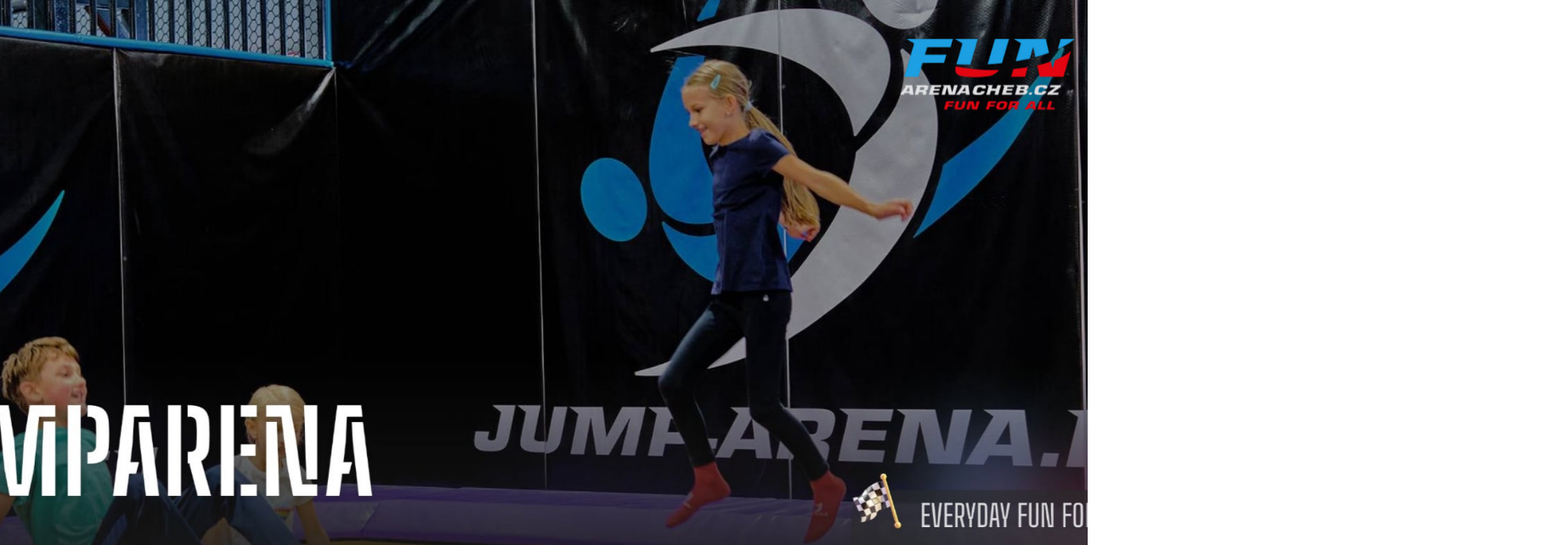
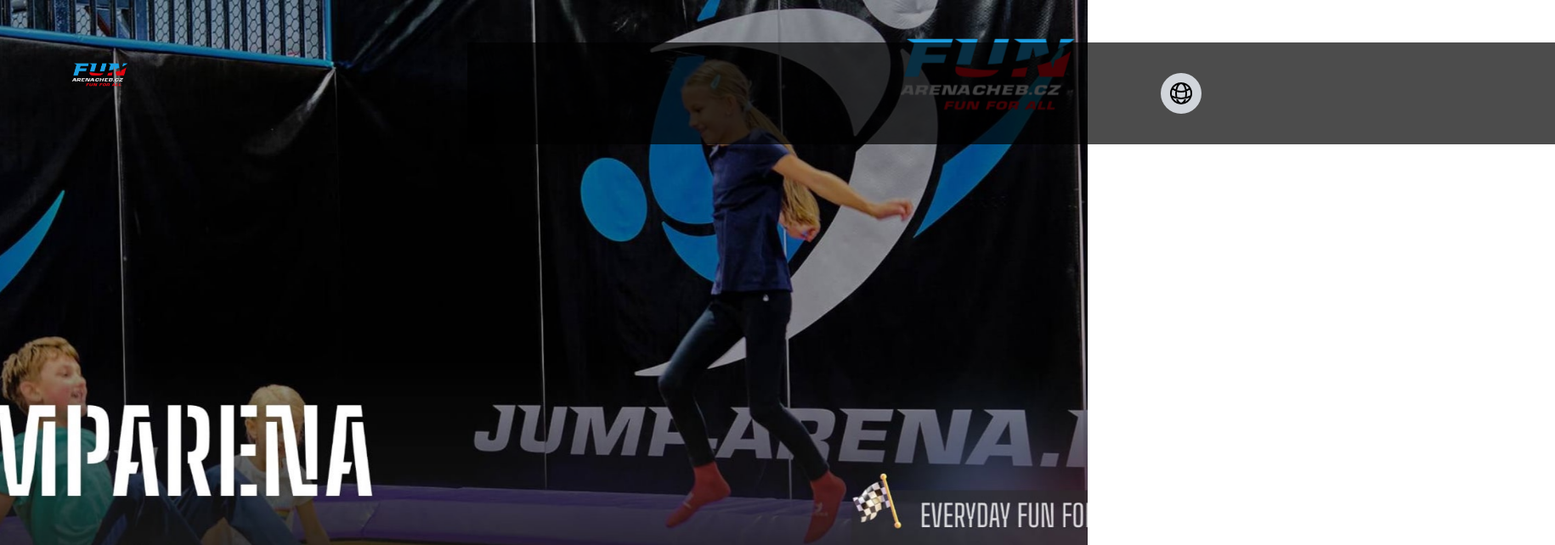
Before and after one commit to nguyentuyetnhi/Tnhi-opendev, a React (Vite) app in the folder react-design/: page / in a window 1280 px wide. Shown: the top 642 px of the page at 85% size, 1830 px wide, since content can reach past the window. Built offline with nearby package versions, Linux system fonts and the light colour scheme.

Commit message:
feat?: navbar section

```diff
--- a/react-design/package.json
+++ b/react-design/package.json
@@ -10,6 +10,7 @@
     "preview": "vite preview"
   },
   "dependencies": {
+    "@heroicons/react": "^2.2.0",
     "lucide-react": "^0.477.0",
     "react": "^19.0.0",
     "react-dom": "^19.0.0",
--- a/react-design/src/App.css
+++ b/react-design/src/App.css
@@ -12,7 +12,34 @@
 .swiper-container {
   width: 100vw;
   height: auto;
+  overflow: hidden;
 }
+
+.navbar {
+  position: absolute;
+  margin-left: 550px;
+  width: 100%;
+  margin-top: 50px;
+  display: flex;
+  z-index: 1000;
+  padding: 10px 20px;
+}
+
+.img-logo {
+  width: 120px;
+  height: 100px;
+  margin-left: -500px;
+}
+
+
+body,
+html {
+  overflow-x: hidden;
+  width: 100%;
+}
+
+
+
 
 
 .entertai {
@@ -37,6 +64,10 @@
   justify-content: center;
   width: 100vw;
   height: auto;
+}
+
+.header {
+  position: relative;
 }
 
 .swiper-slide img {
@@ -327,6 +358,23 @@ h4 {
 
 }
 
+.menu-icon {
+  border-radius: 50%;
+  background-color: #292929;
+  width: 60px;
+  height: 60px;
+  margin-left: 100px;
+
+
+
+}
+
+.global {
+  width: 60px;
+  height: 60px;
+  margin-left: 900px;
+}
+
 h3 {
   font-style: 'Space Grotesk';
 
--- a/react-design/src/App.jsx
+++ b/react-design/src/App.jsx
@@ -2,10 +2,10 @@ import { useState } from 'react'
 import './App.css'
 import Header from "./components/Header.jsx";
 import Registration from "./components/Registration.jsx";
-import Hero from "./components/Navbar.jsx"
+import Navbar from "./components/Navbar.jsx"
 import Entertaiment from "./components/Entertaiment";
 import Attraction from "./components/Attractions"
-import Footer from "./components/Footer"
+import Footer from "./components/Footer";
 import Gif from "./components/Gif"
 
 function App() {
@@ -13,9 +13,9 @@ function App() {
 
   return (
     <>
-      <Header />
-
-      <div className="container">
+      <Navbar />
+      <div className="relative container">
+        <Header />
         <Registration />
 
         < Entertaiment />
--- a/react-design/src/components/Header.jsx
+++ b/react-design/src/components/Header.jsx
@@ -8,7 +8,7 @@ const Header = () => {
     const [menuOpen, setMenuOpen] = useState(false);
 
     return (
-        <header className="w-full">
+        <header className=" header w-full">
             <Slideshow />
 
             <div className="relative inline-block">
--- a/react-design/src/components/Navbar.jsx
+++ b/react-design/src/components/Navbar.jsx
@@ -1,17 +1,34 @@
 import { useState } from "react";
 import { Menu, X } from "lucide-react";
+import footer from "../assets/footer.png";
+import { GlobeAltIcon } from "@heroicons/react/24/outline";
 
 const Navbar = () => {
     const [menuOpen, setMenuOpen] = useState(false);
 
     return (
-        <div className="absolute top-10 right-10 w-auto bg-black bg-opacity-50 text-white px-6 py-4 flex items-center justify-between z-50 rounded-lg">
-            <button className="md:hidden" onClick={() => setMenuOpen(!menuOpen)}>
-                {menuOpen ? <X size={28} /> : <Menu size={28} />}
+        <div className="navbar fixed top-0 left-0 w-full bg-black bg-opacity-70 text-white px-6 py-4 flex items-center z-50">
+
+            <div className=" img-logo flex-1">
+                <img src={footer} alt="logo" className="h-12 w-auto object-contain" />
+            </div>
+
+
+            <div className="global flex items-center justify-center flex-1">
+                <div className="w-12 h-12 flex items-center justify-center bg-gray-300 rounded-full">
+                    <GlobeAltIcon className="w-8 h-8 text-black" />
+                </div>
+            </div>
+
+
+            <div className="flex-1 flex justify-end">
+                <button className=" menu-icon md:hidden" onClick={() => setMenuOpen(!menuOpen)}>
+                    {menuOpen ? <X size={30} /> : <Menu size={30} />}
                 </button>
 
+                {/* Menu Dropdown */}
                 {menuOpen && (
-                <div className="absolute top-16 right-0 bg-black bg-opacity-90 p-5 flex flex-col space-y-4 md:hidden rounded-lg">
+                    <div className=" absolute top-14 right-0 w-48 bg-black bg-opacity-90 p-5 flex flex-col space-y-4 md:hidden rounded-lg shadow-lg">
                         <a href="#" className="hover:text-red-500">Home</a>
                         <a href="#" className="hover:text-red-500">Registration</a>
                         <a href="#" className="hover:text-red-500">Attractions</a>
@@ -20,10 +37,8 @@ const Navbar = () => {
                     </div>
                 )}
             </div>
+        </div>
     );
 };
 
-
-
-
 export default Navbar;
```
Also changed, not shown: 1 other file (tests, documents, lock files or other folders). Lines whose indentation alone changed are shown as unchanged.
